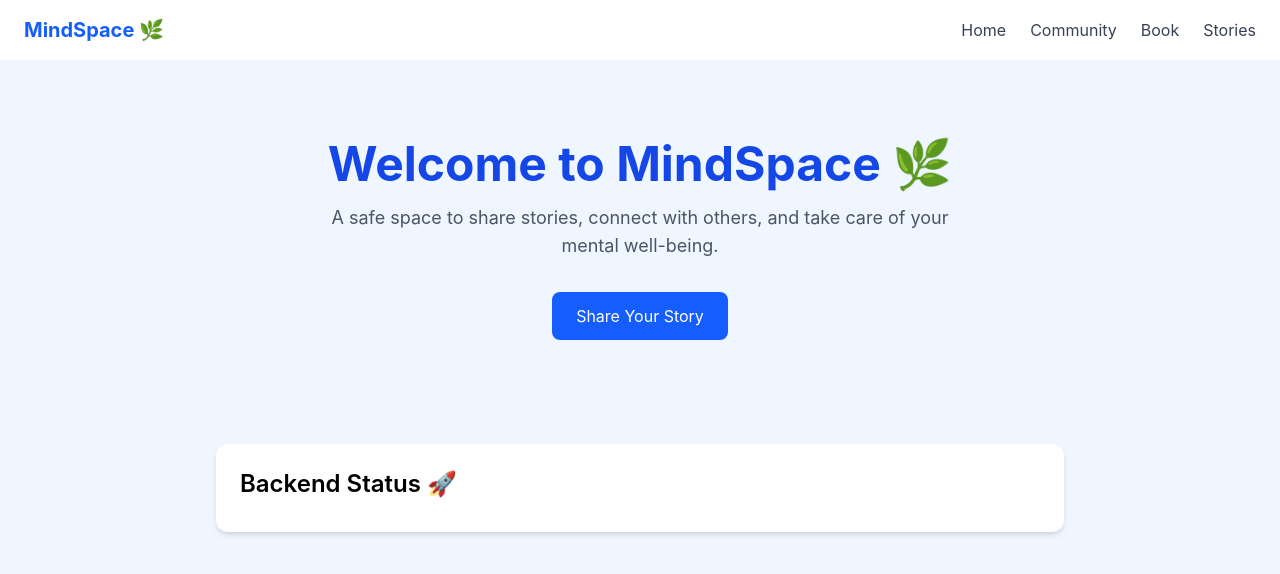
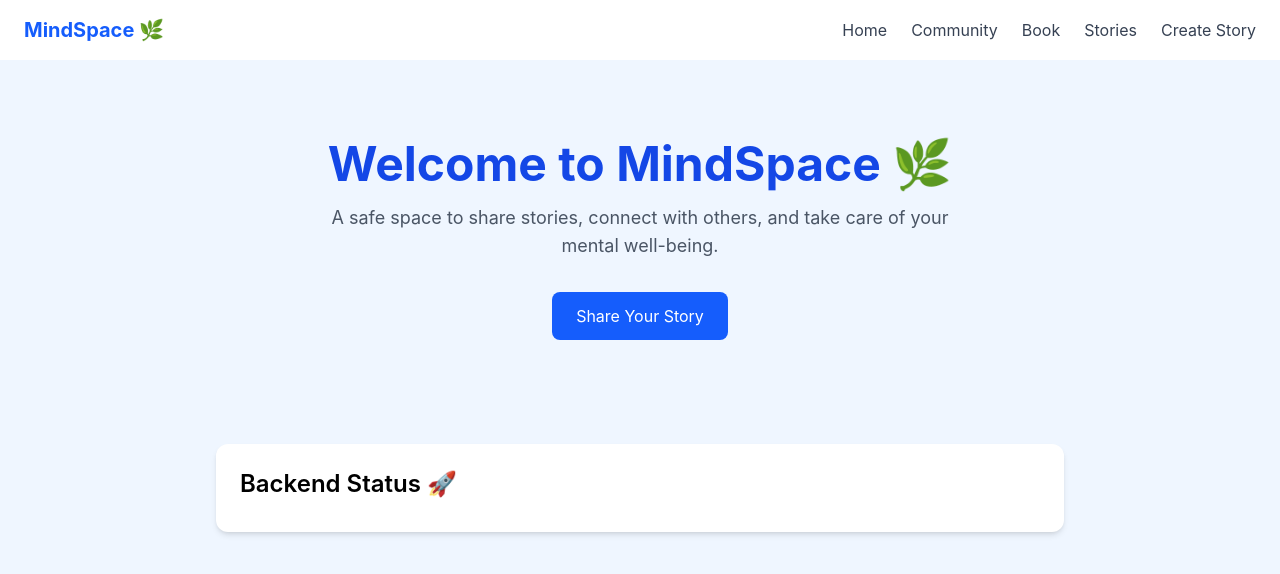
Before and after one commit to Saarah-Saeed/Mental_Health_Platform, a React (Vite) app in the folder client/: page / in a window 1280 px wide. Shown: the top 574 px of the page. Built offline with nearby package versions, Linux system fonts and the light colour scheme; no server answers.

Commit message:
Navbar.jsx

```diff
--- a/client/src/Components/Navbar.jsx
+++ b/client/src/Components/Navbar.jsx
@@ -10,6 +10,9 @@ function Navbar() {
       <Link className="text-gray-700 hover:text-blue-500" to="/community">Community</Link>
       <Link className="text-gray-700 hover:text-blue-500" to="/book">Book</Link>
       <Link className="text-gray-700 hover:text-blue-500" to="/stories">Stories</Link>
+      <Link className="text-gray-700 hover:text-blue-500" to="/create-story">
+       Create Story
+       </Link>
      </div>
     </nav>
   );
```
Lines whose indentation alone changed are shown as unchanged.
